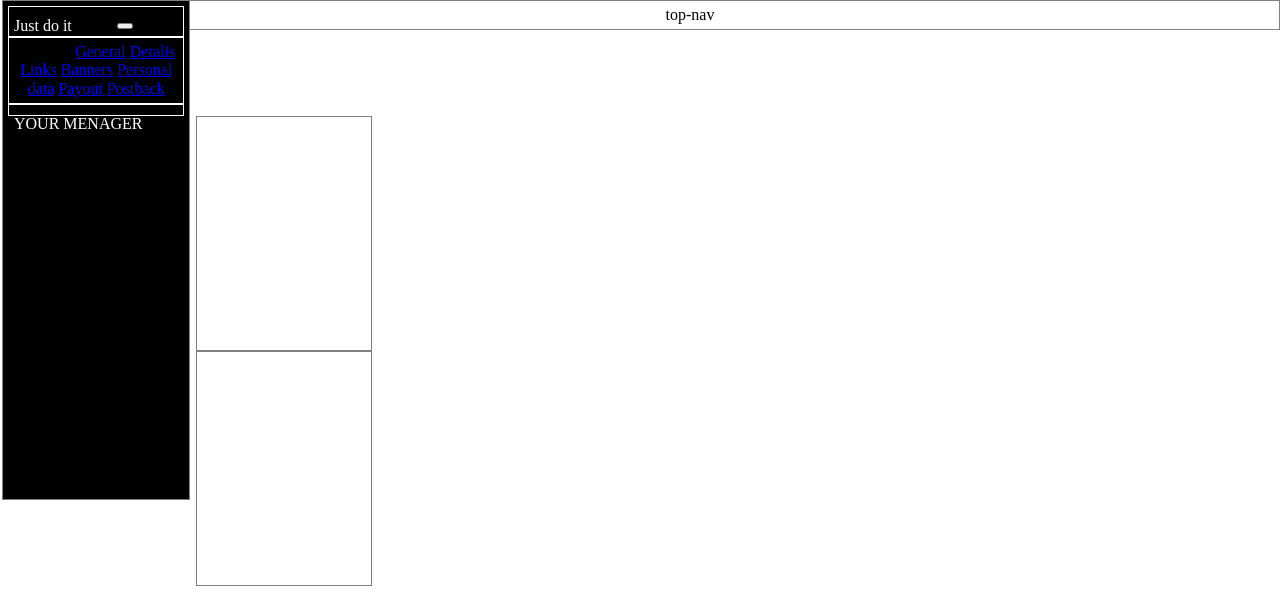
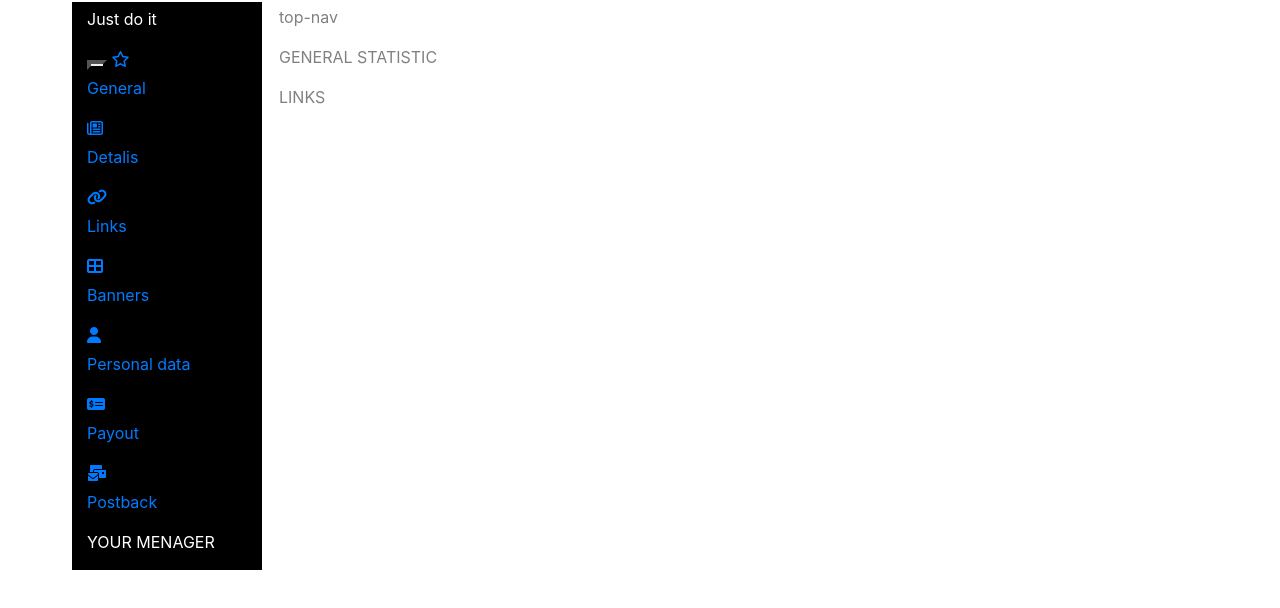
Before and after one commit to Mosik-alt/Project, a website: page src/index.html in a window 1280 px wide. Drawn offline with nearby package versions, Linux system fonts and the light colour scheme; files that its build step writes are made by us from their sources.

Commit message:
Add new files

```diff
--- a/src/index.html
+++ b/src/index.html
@@ -1,39 +1,66 @@
+<!DOCTYPE html>
+<html lang="pl">
+
 <!DOCTYPE html>
 <html lang="pl">
 
 <head>
   <meta charset="utf-8">
   <title>Projekt indywidualny</title>
+  <link rel="stylesheet" href="https://cdn.jsdelivr.net/npm/bootstrap@4.5.3/dist/css/bootstrap.min.css"
+    integrity="sha384-TX8t27EcRE3e/ihU7zmQxVncDAy5uIKz4rEkgIXeMed4M0jlfIDPvg6uqKI2xXr2" crossorigin="anonymous">
   <link rel="stylesheet" type="text/css" href="style.css">
 </head>
 
 <body>
-  <div class="top-nav">
-    top-nav
-  </div>
-  <div class="left-nav">
-    <div>
+  <div class="container">
+    <div class="row">
+      <div class="content left-nav col-lg-2">
         <p>Just do it</p>
         <button></button>
-    </div>
-    <div class="menu">
-      <a href="#">General</a>
-      <a href="#">Detalis</a>
-      <a href="#">Links</a>
-      <a href="#">Banners</a>
-      <a href="#">Personal data</a>
-      <a href="#">Payout</a>
-      <a href="#">Postback</a>
-    </div>
-    <div>
+        <a href="#"><i class="far fa-star"></i>
+          <p>General</p>
+        </a>
+        <a href="#"><i class="far fa-newspaper"></i>
+          <p>Detalis</p>
+        </a>
+        <a href="#"><i class="fas fa-link"></i>
+          <p>Links</p>
+        </a>
+        <a href="#"><i class="fas fa-th-large"></i>
+          <p>Banners</p>
+        </a>
+        <a href="#"><i class="fas fa-user"></i>
+          <p>Personal data</p>
+        </a>
+        <a href="#"><i class="fas fa-money-check-alt"></i>
+          <p>Payout</p>
+        </a>
+        <a href="#"><i class="fas fa-mail-bulk"></i>
+          <p>Postback</p>
+        </a>
         <p>YOUR MENAGER</p>
       </div>
-    <div class="content col-lg-9 d-flex">
+      <div class="align-self col-lg-9">
+        <div class="content align-self-start">
+          <p>top-nav</p>
+        </div>
+        <div class="content align-self-center">
           <p>GENERAL STATISTIC</p>
         </div>
-    <div class="content">
+        <div class="content align-self-end">
           <p>LINKS</p>
         </div>
+      </div>
+
+    </div>
+    <script src="https://code.jquery.com/jquery-3.5.1.slim.min.js"
+      integrity="sha384-DfXdz2htPH0lsSSs5nCTpuj/zy4C+OGpamoFVy38MVBnE+IbbVYUew+OrCXaRkfj"
+      crossorigin="anonymous"></script>
+    <script src="https://cdn.jsdelivr.net/npm/bootstrap@4.5.3/dist/js/bootstrap.bundle.min.js"
+      integrity="sha384-ho+j7jyWK8fNQe+A12Hb8AhRq26LrZ/JpcUGGOn+Y7RsweNrtN/tE3MoK7ZeZDyx"
+      crossorigin="anonymous"></script>
+    <script src="https://kit.fontawesome.com/1a3432fff4.js" crossorigin="anonymous"></script>
 </body>
 
 </html>
--- a/src/sass/style.scss
+++ b/src/sass/style.scss
@@ -1,45 +1,32 @@
-
 @import "normalize";
 
-div {
-  border: 1px solid;
-  text-align: center;
-  padding: 5px;
-  margin: 10px, 10px;
-  box-sizing: border-box;
+.top-nav {
+	display: flex;
+	justify-content: flex-end;
+	border-color: grey;
+	margin-left: 20px;
 }
-
-.top-nav {
-  border-color: grey;
-  margin-left: 100px;
-}
-
 .container {
+	color: grey;
 	border: none;
 	padding: 1px, 0px;
 }
-
 .left-nav {
 	border-color: grey;
-  margin-top: -30px;
+	margin-top: 2px;
 	margin-left: 2px;
 	margin-right: 2px;
 	float: left;
-  width: 188px;
-  height: 500px;
 	background: black;
 	color: white;
 }
 
-.content {
-  border-color: grey;
-  margin-top: 0;
-  margin-left: 188px;
-  height: 235px;
-  width: 100%;
-}
-
-p {
-  float: left;
+.row p {
+	display: left;
 	margin-top: 5px;
 }
+button {
+	align-items: flex-end;
+	border-width: 4px;
+	height: 10px;
+}
```
Lines whose indentation alone changed are shown as unchanged.
